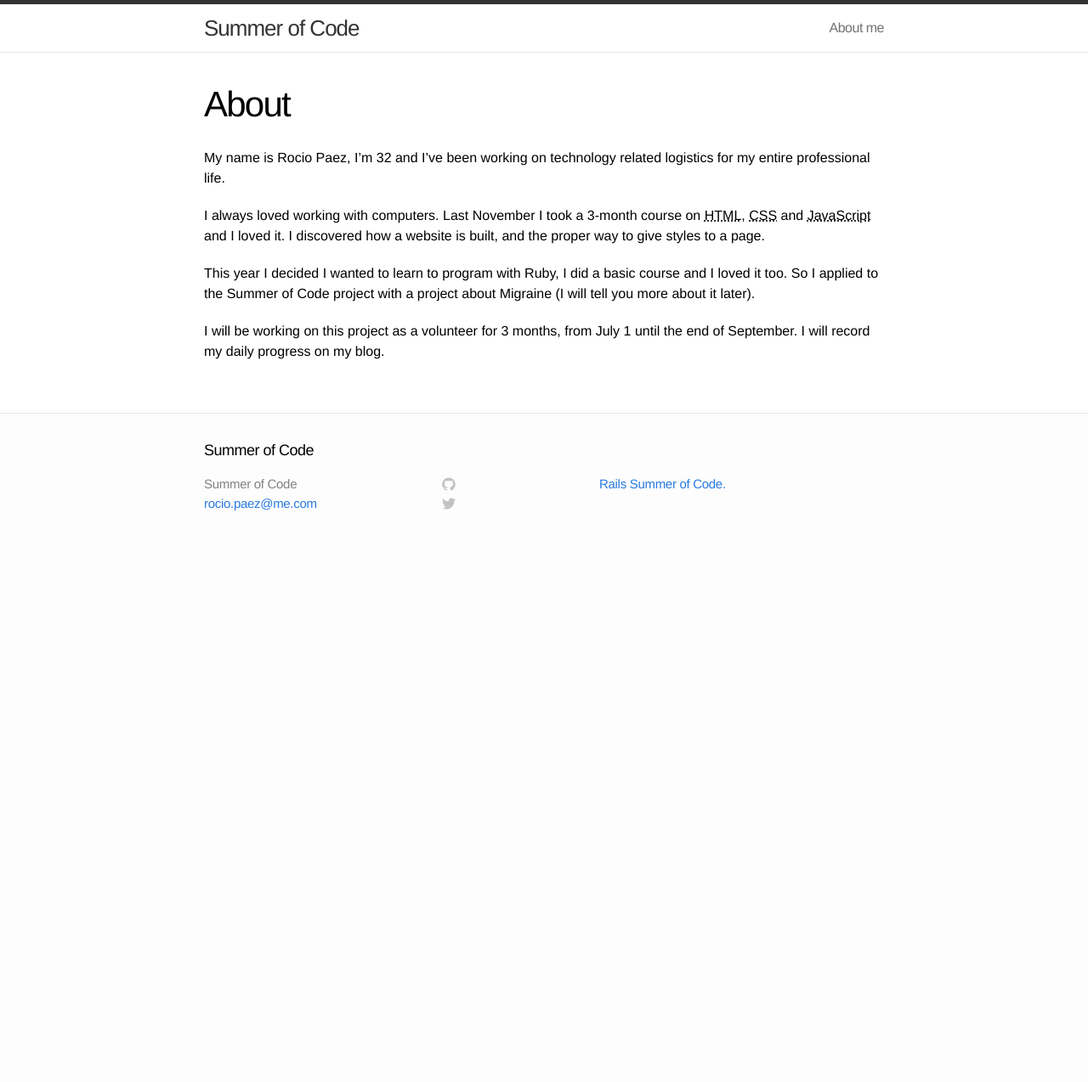
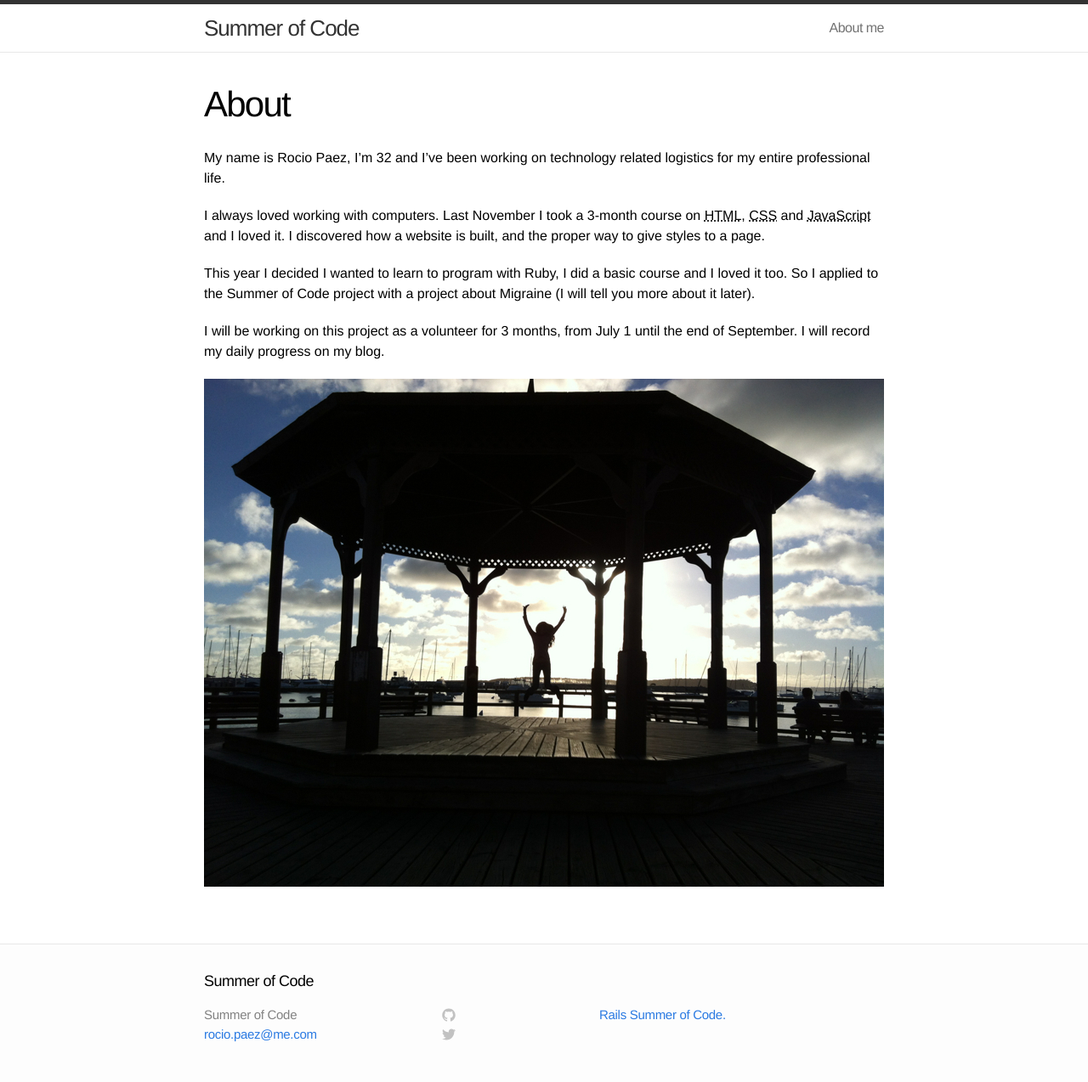
Before and after one commit to migraine-io/migraine-io.github.io, a Jekyll site: the page built from about.md, in a window 1280 px wide. Shown: the whole page at 85% size. Built offline with Jekyll 4.4.1, drawn with Linux system fonts in a browser that asks for light colours; before the commit the page ends 900 px from its top, so only the background shows below that.

Commit message:
Add picture => about me

```diff
--- a/about.md
+++ b/about.md
@@ -13,3 +13,5 @@ So I applied to the Summer of Code project with a project about Migraine (I will
 
 I will be working on this project as a volunteer for 3 months, from July 1 until the end of September.
 I will record my daily progress on my blog.
+
+![Rocio Paez](/images/yo.jpg)
```
Also changed, not shown: images/yo.jpg (added).
